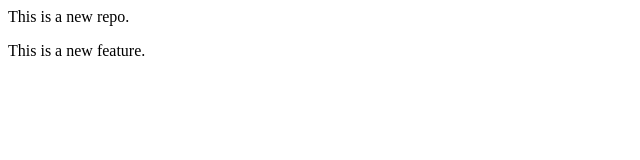
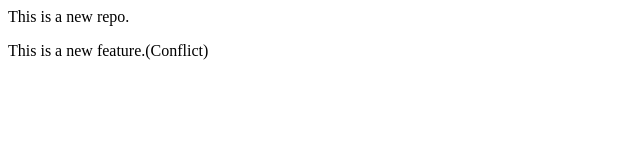
Before and after one commit to MrockOm/localrepo, a plain HTML site: page index.html in a window 1280 px wide. Shown: the full height of the page, 0-640 px from the left. Drawn offline with Linux system fonts and the light colour scheme.

Commit message:
Add Conflict

```diff
--- a/index.html
+++ b/index.html
@@ -1,2 +1,2 @@
 <p>This is a new repo.</p>
-<p>This is a new feature.</p>
+<p>This is a new feature.(Conflict)</p>
```
